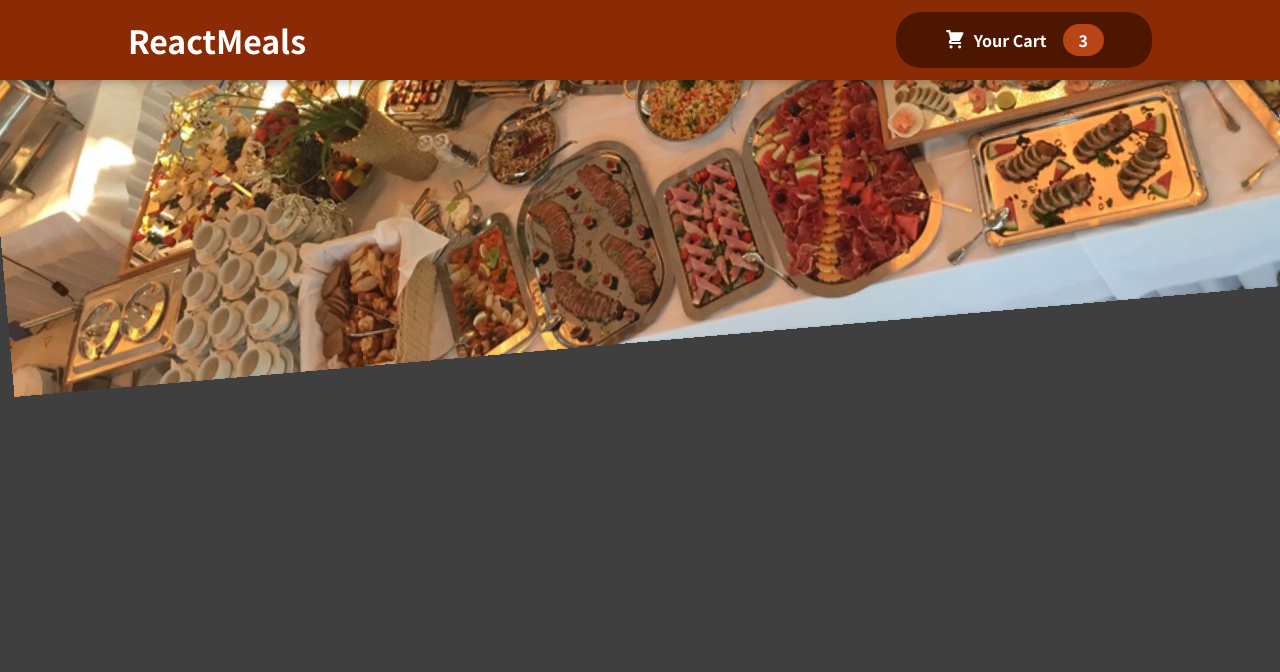
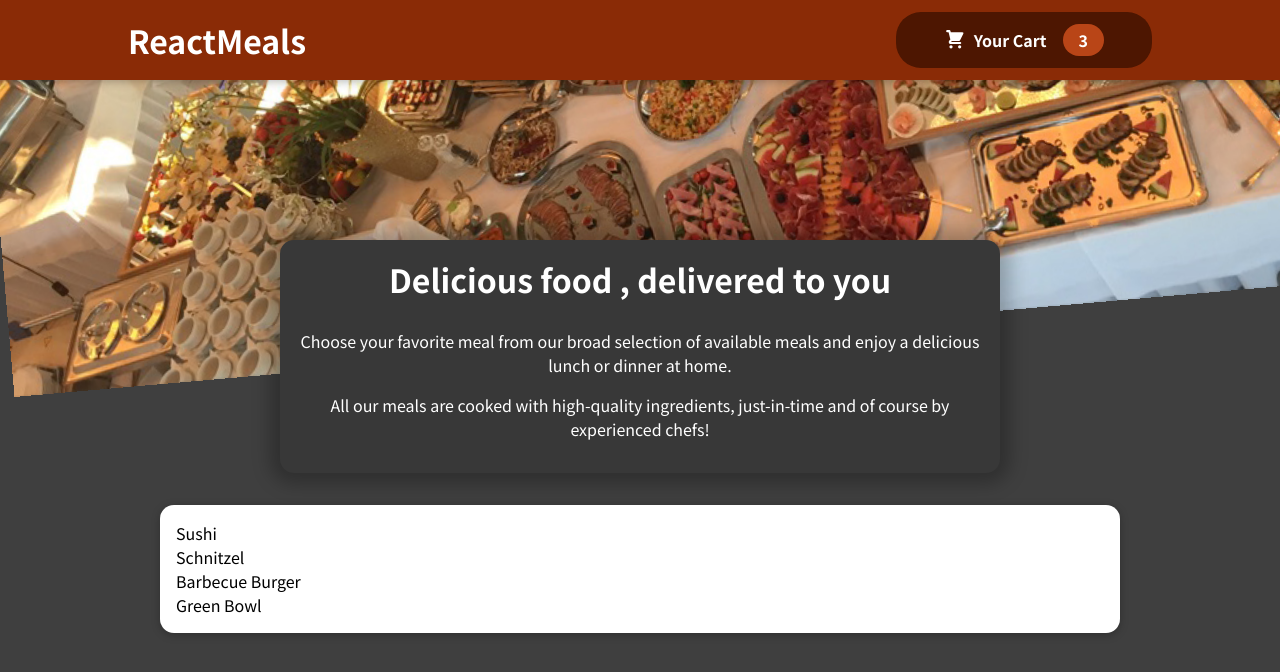
Before and after one commit to Mahedyar/food-order-app, a JavaScript app: page / in a window 1280 px wide. Shown: the top 672 px of the page. Built offline with nearby package versions, Linux system fonts and the light colour scheme.

Commit message:
White Card UI added

```diff
--- a/src/App.js
+++ b/src/App.js
@@ -1,13 +1,15 @@
 import Header from "./components/Layout/Header";
-
+import Meals from "./components/Meals/Meals";
 
 function App() {
   return (
     <>
-      <Header/>
+      <Header />
+      <main>
+        <Meals />
+      </main>
     </>
   );
 }
 
-
 export default App;
--- /dev/null
+++ b/src/components/Meals/AvailableMeals.js
@@ -0,0 +1,42 @@
+import classes from "./AvailableMeals.module.css";
+import Card from "../UI/Card";
+
+const DUMMY_MEALS = [
+  {
+    id: "m1",
+    name: "Sushi",
+    description: "Finest fish and veggies ",
+    price: 22.99,
+  },
+  {
+    id: "m2",
+    name: "Schnitzel",
+    description: "A german specialty",
+    price: 16.5,
+  },
+  {
+    id: "m3",
+    name: "Barbecue Burger",
+    description: "American , raw , mearty",
+    price: 12.99,
+  },
+  {
+    id: "m4",
+    name: "Green Bowl",
+    description: "Healthy....and green...",
+    price: 18.99,
+  },
+];
+
+const AvailableMeals = (props) => {
+  const mealsList = DUMMY_MEALS.map((meal) => <li>{meal.name}</li>);
+  return (
+    <section className={classes.meals}>
+      <Card>
+        <ul>{mealsList}</ul>
+      </Card>
+    </section>
+  );
+};
+
+export default AvailableMeals;
--- /dev/null
+++ b/src/components/Meals/AvailableMeals.module.css
@@ -0,0 +1,23 @@
+.meals {
+    max-width: 60rem;
+    width: 90%;
+    margin: 2rem auto;
+    animation : meals-appear 1s ease-out forwards
+}
+
+.meals ul {
+    list-style: none;
+    margin : 0 ;
+    padding: 0;
+}
+
+@keyframes meals-appear {
+    from {
+        opacity: 0;
+        transform: translateY(3rem);
+    }
+    to {
+        opacity: 1;
+        transform: translateY(0);
+    }
+}
--- /dev/null
+++ b/src/components/Meals/MealItem/MealItem.module.css
@@ -0,0 +1,22 @@
+.meal {
+    display: flex;
+    justify-content: space-between;
+    margin: 1rem;
+    padding-bottom: 1rem;
+    border-bottom: 1px solid #ccc;
+}
+
+.meal h3{
+    margin : 0 0 0.25rem 0
+}
+
+.description {
+    font-style: italic;
+}
+
+.price {
+    margin-top: 0.25rem;
+    font-weight: bold;
+    color : #ad5502 ;
+    font-size: 1.25rem;
+}
--- /dev/null
+++ b/src/components/Meals/Meals.js
@@ -0,0 +1,12 @@
+import MealsSummary from "./MealsSummary"
+import AvailableMeals from "./AvailableMeals"
+
+const Meals =(props) => {
+    return<>
+    <MealsSummary/>
+    <AvailableMeals/>
+
+    </>
+}
+
+export default Meals
--- /dev/null
+++ b/src/components/Meals/MealsSummary.js
@@ -0,0 +1,18 @@
+import classes from "./MealsSummary.module.css"
+
+
+const MealsSummary = () => {
+    return <section className={classes.summary}>
+    <h2>Delicious food , delivered to you</h2>
+    <p>
+        Choose your favorite meal from our broad selection of available meals
+        and enjoy a delicious lunch or dinner at home.
+      </p>
+      <p>
+        All our meals are cooked with high-quality ingredients, just-in-time and
+        of course by experienced chefs!
+      </p>
+    </section>
+}
+
+export default MealsSummary
--- /dev/null
+++ b/src/components/Meals/MealsSummary.module.css
@@ -0,0 +1,17 @@
+.summary {
+    text-align: center;
+    max-width: 45rem;
+    width: 90%;
+    margin: auto;
+    margin-top: -10rem;
+    position: relative;
+    background-color: #383838;
+    color: white;
+    border-radius: 14px;
+    padding: 1rem;
+    box-shadow: 0 1px 18px 10px rgba(0 , 0 , 0 , 0.25);
+}
+.summary h2{
+    font-size: 2rem;
+    margin-top: 0;
+}
--- /dev/null
+++ b/src/components/UI/Card.js
@@ -0,0 +1,7 @@
+import classes from "./Card.module.css"
+
+const Card = (props) => {
+  return <div className={classes.card}>{props.children}</div>;
+};
+
+export default Card;
--- /dev/null
+++ b/src/components/UI/Card.module.css
@@ -0,0 +1,6 @@
+.card {
+    padding: 1rem;
+    box-shadow: 0 2px 8px rgba(0,0,0,0.25);
+    border-radius: 14px;
+    background-color: white;
+}
```
Also changed, not shown: src/components/Meals/MealItem/MealItem.js (added), 2 other files (tests, documents, lock files or other folders).
